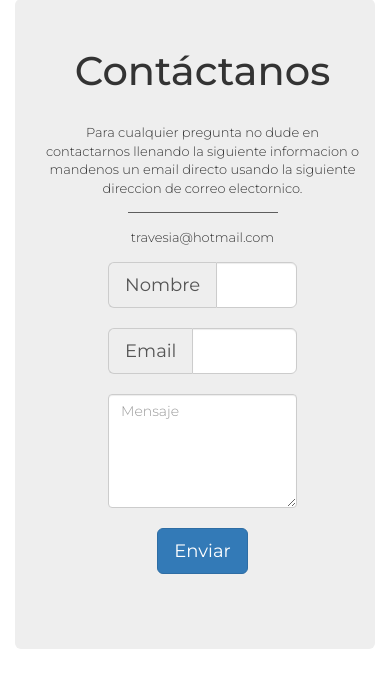
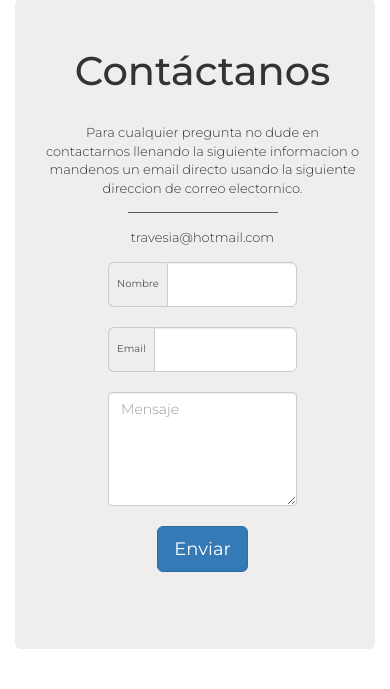
Before and after one commit to jorgeduardos/TravesiaSite, a PHP site: page / in a window 390 px wide. Shown: the part 2879-3568 px from the top of the page. Run offline with PHP 8.4, Linux system fonts and the light colour scheme; style sheets or scripts are compiled from the project's sources; some libraries are stand-ins or nearby versions.

Commit message:
added iphone 5 querys

```diff
--- a/resources/css/querys.css
+++ b/resources/css/querys.css
@@ -140,6 +140,7 @@
         background-image: linear-gradient(rgba(0, 0, 0, 0.7), rgba(0, 0, 0, 0.7)), url(images/IMG_3986.JPG);
         background-size: 100vh;
         background-position: 50% 25%;
+        background-attachment: scroll;
     }
 
 	header .title{
@@ -305,6 +306,7 @@
 
 	.profileRows h4{
 		font-size: 11px;
+		box-shadow: 5px;
 	}
 
 	.seguidores{
@@ -360,6 +362,11 @@
     	font-size: 60px;
     }
 
+ 	 .input-group-lg>.form-control, .input-group-lg>.input-group-addon, .input-group-lg>.input-group-btn>.btn{
+    	height: 45px;
+    	padding: 8px;
+    	font-size: 10px;
+    }
 
 }
 
@@ -442,7 +449,7 @@
 
     .input-group-lg>.form-control, .input-group-lg>.input-group-addon, .input-group-lg>.input-group-btn>.btn{
     	height: 30px;
-    	padding: 0;
-    	font-style: 8px;
+    	padding: 5px;
+    	font-size: 7px;
     }
 }
```
